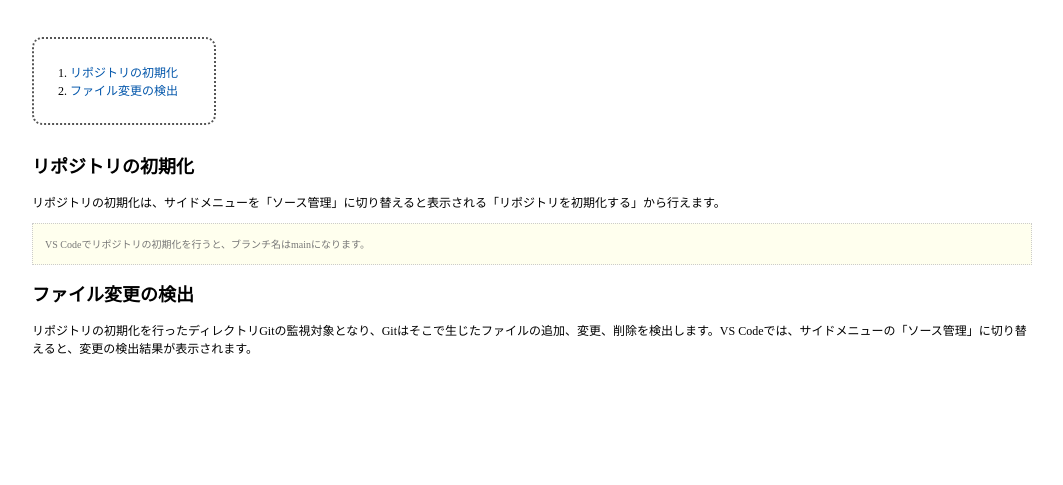
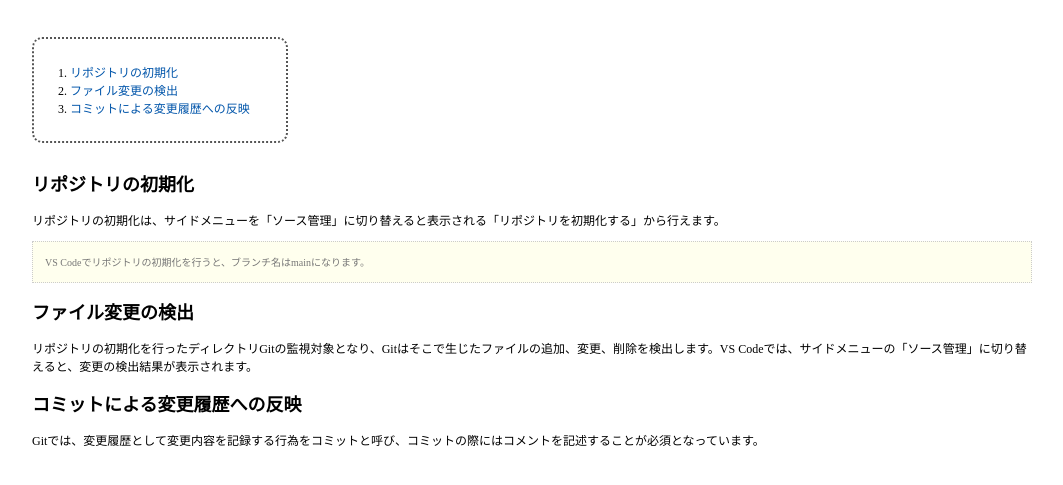
Before and after one commit to soto3/cg-vsc-git, a plain HTML site: page index.html in a window 1280 px wide. Shown: the part 107-592 px from the top of the page, without its empty margins (108-1171 px from the left). Drawn offline with Linux system fonts and the light colour scheme.

Commit message:
「コミットによる変更履歴への反映」節の追加

```diff
--- a/index.html
+++ b/index.html
@@ -20,6 +20,10 @@
       <p>
         リポジトリの初期化を行ったディレクトリGitの監視対象となり、Gitはそこで生じたファイルの追加、変更、削除を検出します。VS Codeでは、サイドメニューの「ソース管理」に切り替えると、変更の検出結果が表示されます。
       </p>
+      <h2>コミットによる変更履歴への反映</h2>
+      <p>
+        Gitでは、変更履歴として変更内容を記録する行為をコミットと呼び、コミットの際にはコメントを記述することが必須となっています。
+      </p>
     </main>
   <script src="script.js"></script>
   </body>
```
